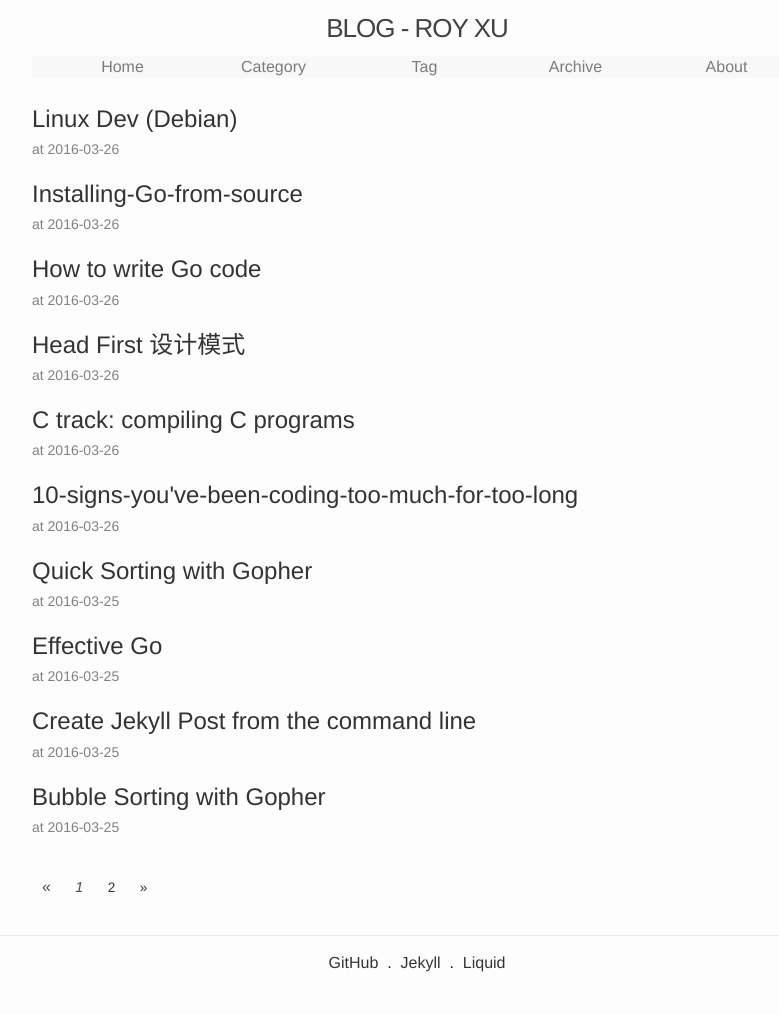
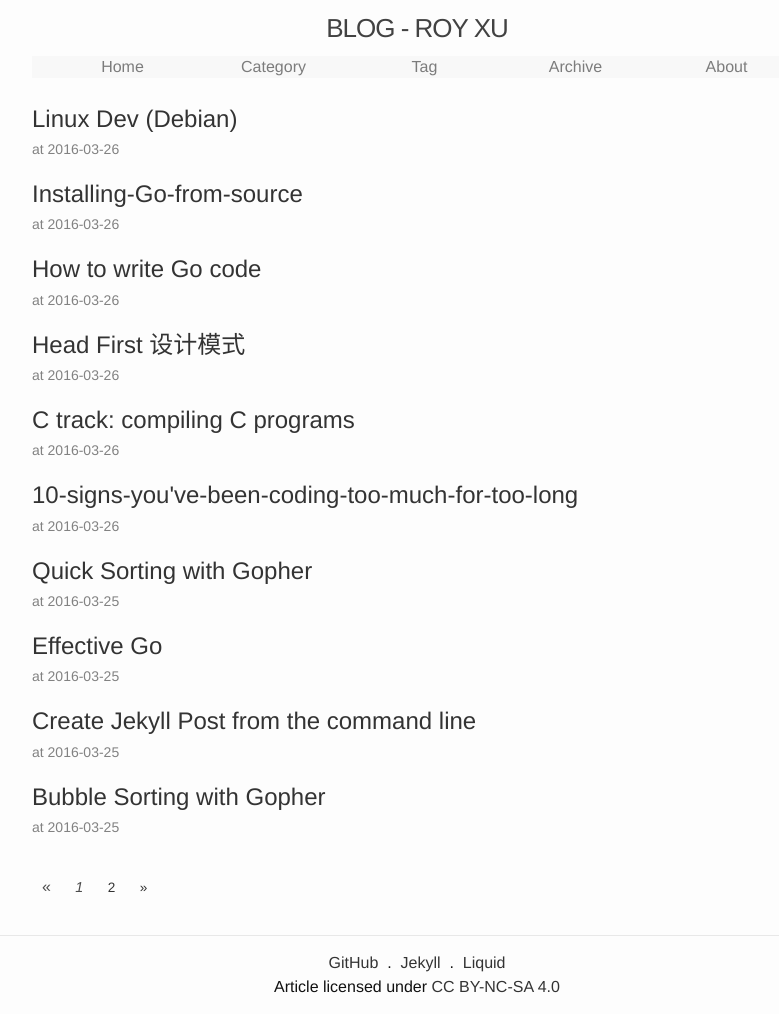
Before and after one commit to ousiax/ousiax.github.io, a Jekyll site: the page built from index.html, in a window 1280 px wide. Shown: the whole page, without its empty margins (223-1002 px from the left). Built offline with Jekyll 4.4.1, drawn with Linux system fonts in a browser that asks for light colours; the list of posts is cut into pages by our own code; before the commit the page ends 990 px from its top, so only the background shows below that.

Commit message:
Modify footer.html to append licensed tag

```diff
--- a/_includes/footer.html
+++ b/_includes/footer.html
@@ -6,4 +6,7 @@
           &nbsp;.&nbsp;
           <a href="https://shopify.github.io/liquid/">Liquid</a>
       </div>
+      <div>
+          <span>Article licensed under <a href="http://creativecommons.org/licenses/by-nc-sa/4.0/">CC BY-NC-SA 4.0</a></span>
+      </div>
 </footer>
```
